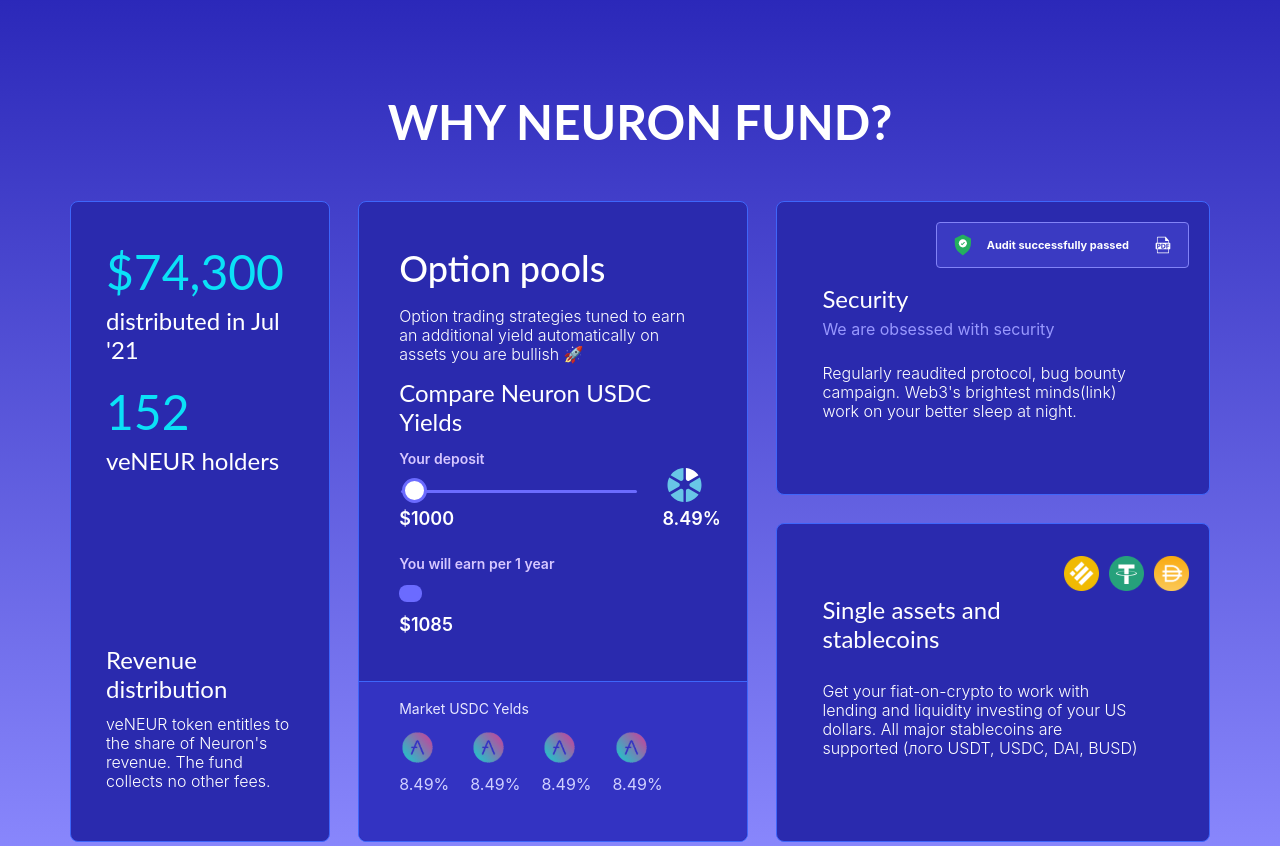
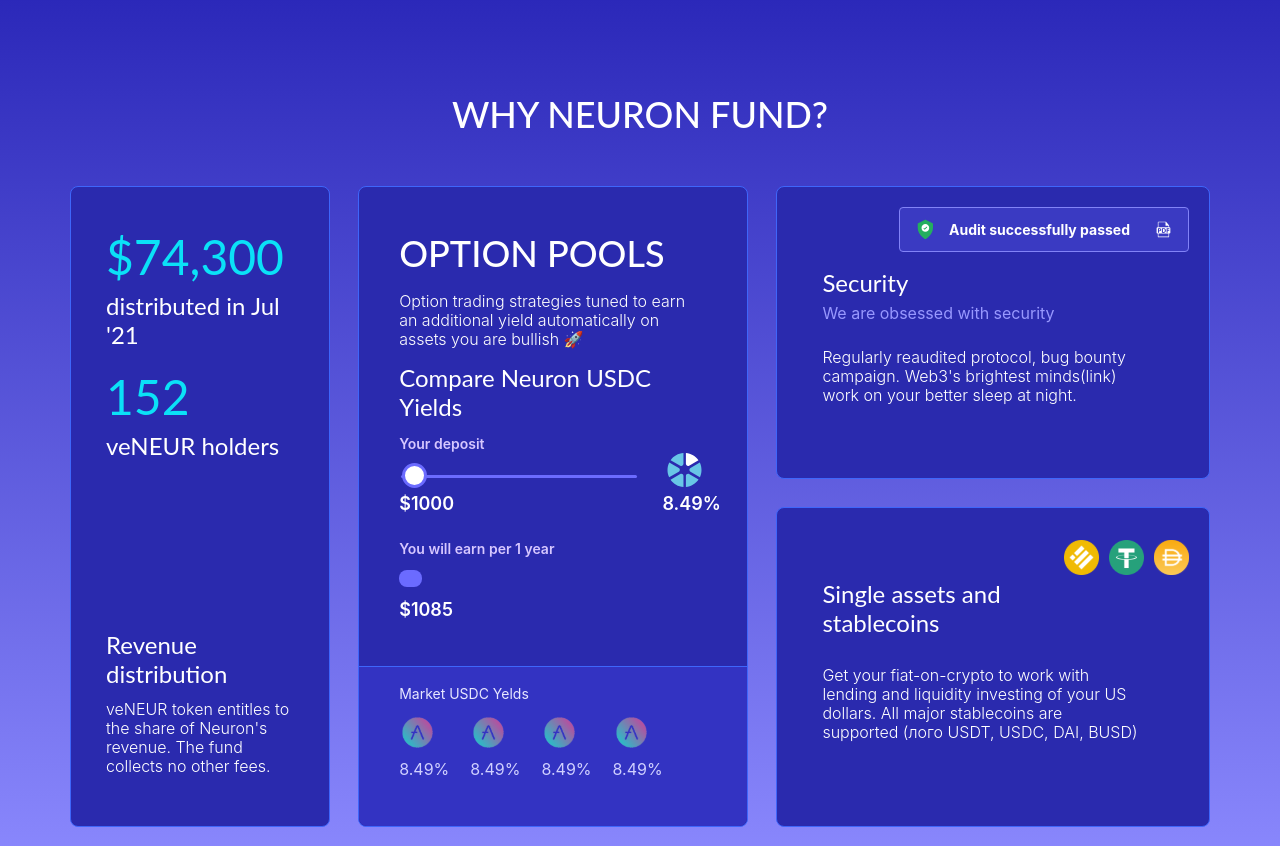
Before and after one commit to aleksandr-kiliushin/neuron, a Next.js app: page / in a window 1280 px wide. Shown: the part 1951-2797 px from the top of the page. Built offline with nearby package versions, Linux system fonts and the light colour scheme.

Commit message:
start why-neuron mobile adaptive

```diff
--- a/src/components/Demo/index.tsx
+++ b/src/components/Demo/index.tsx
@@ -46,7 +46,7 @@
 						max-width: 370px;
 					`}
 				>
-					EARN YIELD IN DEFI WITH NEURON FUND
+					Earn yield in DeFi with Neuron Fund
 				</h3>
 
 				<div
--- a/src/components/HowItWorks/HeaderAndTabs/index.tsx
+++ b/src/components/HowItWorks/HeaderAndTabs/index.tsx
@@ -27,7 +27,7 @@
 					}
 				`}
 			>
-				HOW NEURON FUND WORKS?
+				How Neuron Fund works?
 			</h3>
 
 			<Tabs />
--- a/src/components/Intro/index.tsx
+++ b/src/components/Intro/index.tsx
@@ -73,7 +73,7 @@
 				</div>
 
 				<h2>Earn yield</h2>
-				<h3>ON CRYPTO AND STABLECOINS</h3>
+				<h3>On crypto and stablecoins</h3>
 
 				<div
 					css={css`
--- /dev/null
+++ b/src/components/WhyNeuron/AuditPassed.tsx
@@ -0,0 +1,53 @@
+import Image from 'next/image'
+import { css } from '@emotion/react'
+
+// Utils
+import { useIsMobile } from '#utils/hooks'
+
+// Styles
+import { Color, mqMobile } from '#styles/index'
+
+// Assets
+import greenShieldSvg from '#assets/green-shield.svg'
+import pdfDocSvg from '#assets/pdf-doc.svg'
+
+export const AuditPassed = () => {
+	const isMobile = useIsMobile()
+
+	return (
+		<div
+			css={css`
+				align-self: end;
+				display: flex;
+				align-items: center;
+				width: fit-content;
+				margin-bottom: 16px;
+				padding: 11px 17px;
+				background-color: ${Color.Violet14};
+				border: 1px solid ${Color.Violet15};
+				border-radius: 4px;
+				color: white;
+				font-weight: 700;
+				${mqMobile} {
+					align-self: center;
+					margin-bottom: 0;
+					padding: 12px 20px;
+					background-color: ${Color.Violet23};
+				}
+			`}
+		>
+			<Image alt="" height={isMobile ? '25' : '21'} src={greenShieldSvg} />
+
+			<div
+				css={css`
+					margin: 0 26px 0 16px;
+					font-size: 11px;
+					font-size: 14px;
+				`}
+			>
+				Audit successfully passed
+			</div>
+			<Image alt="" height={isMobile ? '20' : '17'} src={pdfDocSvg} />
+		</div>
+	)
+}
--- a/src/components/WhyNeuron/DistributionCard.tsx
+++ b/src/components/WhyNeuron/DistributionCard.tsx
@@ -33,7 +33,7 @@
 			</div>
 
 			<div>
-				<h4 css={{ marginBottom: '12px', color: 'white' }}>Revenue distribution</h4>
+				<h4 css={{ marginBottom: '12px' }}>Revenue distribution</h4>
 
 				<CardText>
 					veNEUR token entitles to the share of Neuron&#39;s revenue. The fund collects no other
--- /dev/null
+++ b/src/components/WhyNeuron/OptionPoolsCard/MarketUsdcYields.tsx
@@ -0,0 +1,66 @@
+import Image from 'next/image'
+import { css } from '@emotion/react'
+
+// Styles
+import { Color, mqMobile } from '#styles/index'
+
+export const MarketUsdcYields = ({ marketUsdcYields }: IProps) => {
+	return (
+		<div
+			css={css`
+				padding: 18px 40px 28px;
+				background-color: ${Color.Violet17};
+				border-top: 1px solid ${Color.Violet11};
+				border-radius: 0 0 8px 8px;
+				${mqMobile} {
+					display: none;
+				}
+			`}
+		>
+			<div
+				css={{
+					marginBottom: '15px',
+					color: Color.Violet18,
+					fontSize: '14px',
+					lineHeight: '17px',
+				}}
+			>
+				Market USDC Yelds
+			</div>
+
+			<div
+				css={css`
+					display: flex;
+					column-gap: 21px;
+				`}
+			>
+				{marketUsdcYields.map(({ logo, percent }, index) => (
+					<div
+						css={{ display: 'flex', flexDirection: 'column', alignItems: 'start', rowGap: '8px' }}
+						key={index}
+					>
+						<div css={{ paddingLeft: '3px' }}>
+							<Image alt="" src={logo} />
+						</div>
+						<div css={{ color: Color.Violet19, fontSize: '16px', lineHeight: '19px' }}>
+							{percent}%
+						</div>
+					</div>
+				))}
+			</div>
+		</div>
+	)
+}
+
+interface IProps {
+	/**
+	 * В самом низу “Market USDC Yelds” это список из иконок и процентов других
+	 * протоколов, нужно предусмотреть возможно задавать эти значения через пропсы.
+	 **/
+	marketUsdcYields: marketUsdcYieldsItem[]
+}
+
+interface marketUsdcYieldsItem {
+	logo: string
+	percent: number
+}
--- a/src/components/WhyNeuron/OptionPoolsCard/index.tsx
+++ b/src/components/WhyNeuron/OptionPoolsCard/index.tsx
@@ -1,19 +1,24 @@
-import Image from 'next/image'
-import { css } from '@emotion/react'
-
 // Components
 import { Card } from '../Card'
 import { CompareYields } from './CompareYields'
+import { MarketUsdcYields } from './MarketUsdcYields'
 import { CardText } from '../CardText'
 
-// Styles
-import { Color } from '#styles/index'
+// Assets
+import aaveLogoSvg from '#assets/aave-logo.svg'
 
-export const OptionPoolsCard = ({ marketUsdcYields }: IProps) => {
+export const OptionPoolsCard = () => {
+	const marketUsdcYields = [
+		{ logo: aaveLogoSvg, percent: 8.49 },
+		{ logo: aaveLogoSvg, percent: 8.49 },
+		{ logo: aaveLogoSvg, percent: 8.49 },
+		{ logo: aaveLogoSvg, percent: 8.49 },
+	]
+
 	return (
 		<Card css={{ gridArea: 'option-pools', display: 'grid', gridTemplateRows: '3fr 1fr' }}>
 			<div css={{ padding: '45px 40px' }}>
-				<h3 css={{ marginBottom: '17px', color: 'white' }}>Option pools</h3>
+				<h3 css={{ marginBottom: '17px' }}>Option pools</h3>
 
 				<CardText css={{ maxWidth: '310px', marginBottom: '14px' }}>
 					Option trading strategies tuned to earn an additional yield automatically on assets you
@@ -23,50 +28,7 @@
 				<CompareYields />
 			</div>
 
-			<div
-				css={css`
-					padding: 18px 40px 28px;
-					background-color: ${Color.Violet17};
-					border-top: 1px solid ${Color.Violet11};
-					border-radius: 0 0 8px 8px;
-				`}
-			>
-				<div
-					css={{
-						marginBottom: '15px',
-						color: Color.Violet18,
-						fontSize: '14px',
-						lineHeight: '17px',
-					}}
-				>
-					Market USDC Yelds
-				</div>
-
-				<div css={{ display: 'flex', columnGap: '21px' }}>
-					{marketUsdcYields.map(({ logo, percent }, index) => (
-						<div
-							css={{ display: 'flex', flexDirection: 'column', alignItems: 'start', rowGap: '8px' }}
-							key={index}
-						>
-							<div css={{ paddingLeft: '3px' }}>
-								<Image alt="" src={logo} />
-							</div>
-							<div css={{ color: Color.Violet19, fontSize: '16px', lineHeight: '19px' }}>
-								{percent}%
-							</div>
-						</div>
-					))}
-				</div>
-			</div>
+			<MarketUsdcYields marketUsdcYields={marketUsdcYields} />
 		</Card>
 	)
 }
-
-interface IProps {
-	marketUsdcYields: marketUsdcYieldsItem[]
-}
-
-interface marketUsdcYieldsItem {
-	logo: string
-	percent: number
-}
--- a/src/components/WhyNeuron/SecurityCard.tsx
+++ b/src/components/WhyNeuron/SecurityCard.tsx
@@ -1,18 +1,19 @@
-import Image from 'next/image'
 import { css } from '@emotion/react'
 
 // Components
 import { Card } from './Card'
 import { CardText } from './CardText'
+import { AuditPassed } from './AuditPassed'
+
+// Utils
+import { useIsMobile } from '#utils/hooks'
 
 // Styles
 import { Color } from '#styles/index'
 
-// Assets
-import greenShieldSvg from '#assets/green-shield.svg'
-import pdfDocSvg from '#assets/pdf-doc.svg'
+export const SecurityCard = () => {
+	const isMobile = useIsMobile()
 
-export const SecurityCard = () => {
 	return (
 		<Card
 			css={css`
@@ -22,29 +23,9 @@
 				padding: 20px 20px 50px 45px;
 			`}
 		>
-			<div
-				css={css`
-					align-self: end;
-					display: flex;
-					align-items: center;
-					width: fit-content;
-					margin-bottom: 16px;
-					padding: 11px 17px;
-					background-color: ${Color.Violet14};
-					border: 1px solid ${Color.Violet15};
-					border-radius: 4px;
-					color: white;
-					font-size: 11px;
-					font-weight: 700;
-				`}
-			>
-				<Image alt="" src={greenShieldSvg} />
+			{!isMobile && <AuditPassed />}
 
-				<div css={{ margin: '0 26px 0 16px' }}>Audit successfully passed</div>
-				<Image alt="" src={pdfDocSvg} />
-			</div>
-
-			<h4 css={{ marginBottom: '7px', color: 'white' }}>Security</h4>
+			<h4 css={{ marginBottom: '7px' }}>Security</h4>
 
 			<div
 				css={{ marginBottom: '25px', color: Color.Violet16, fontSize: '16px', lineHeight: '19px' }}
--- a/src/components/WhyNeuron/SingleAssetsCard.tsx
+++ b/src/components/WhyNeuron/SingleAssetsCard.tsx
@@ -22,9 +22,7 @@
 				<Image alt="" src={singleAssetsLogosSvg} />
 			</div>
 
-			<h4 css={{ maxWidth: '300px', marginBottom: '29px', color: 'white' }}>
-				Single assets and stablecoins
-			</h4>
+			<h4 css={{ maxWidth: '300px', marginBottom: '29px' }}>Single assets and stablecoins</h4>
 
 			<CardText css={{ maxWidth: '320px' }}>
 				Get your fiat-on-crypto to work with lending and liquidity investing of your US dollars. All
--- a/src/components/WhyNeuron/index.tsx
+++ b/src/components/WhyNeuron/index.tsx
@@ -5,17 +5,16 @@
 import { OptionPoolsCard } from './OptionPoolsCard'
 import { SecurityCard } from './SecurityCard'
 import { SingleAssetsCard } from './SingleAssetsCard'
+import { AuditPassed } from './AuditPassed'
 
-// Assets
-import aaveLogoSvg from '#assets/aave-logo.svg'
+// Utils
+import { useIsMobile } from '#utils/hooks'
+
+// Styles
+import { Color, mqMobile } from '#styles/index'
 
 export const WhyNeuron = () => {
-	const marketUsdcYields = [
-		{ logo: aaveLogoSvg, percent: 8.49 },
-		{ logo: aaveLogoSvg, percent: 8.49 },
-		{ logo: aaveLogoSvg, percent: 8.49 },
-		{ logo: aaveLogoSvg, percent: 8.49 },
-	]
+	const isMobile = useIsMobile()
 
 	return (
 		<div
@@ -26,9 +25,33 @@
 				height: 890px;
 				padding: 95px 70px;
 				background: linear-gradient(180deg, #2c29ba 0%, #2b28b9 0.01%, #8d8bff 100%);
+				${mqMobile} {
+					row-gap: 24px;
+					height: auto;
+					padding: 0 16px;
+				}
 			`}
 		>
-			<h2 css={{ color: 'white', textAlign: 'center' }}>Why Neuron fund?</h2>
+			<h3 css={{ textAlign: 'center' }}>Why {isMobile && <br />} Neuron Fund?</h3>
+
+			<div
+				css={css`
+					display: none;
+					${mqMobile} {
+						display: block;
+						color: ${Color.Violet9};
+						font-size: 12px;
+						font-family: 18px;
+						text-align: center;
+					}
+				`}
+			>
+				NEUR farming solution provides the best user experience and highest level of safety,
+				combined with an attractive reward mechanism and instant staking liquidity through various
+				of strategies.
+			</div>
+
+			{isMobile && <AuditPassed />}
 
 			<div
 				css={css`
@@ -39,10 +62,20 @@
 					grid-template-columns: 12fr 18fr 20fr;
 					gap: 28px;
 					height: 584px;
+					${mqMobile} {
+						grid-template-areas:
+							'security'
+							'distribution'
+							'option-pools'
+							'single-assets';
+						grid-template-columns: auto;
+						gap: 16px;
+						height: auto;
+					}
 				`}
 			>
 				<DistributionCard />
-				<OptionPoolsCard marketUsdcYields={marketUsdcYields} />
+				<OptionPoolsCard />
 				<SecurityCard />
 				<SingleAssetsCard />
 			</div>
--- a/src/styles/globals.css
+++ b/src/styles/globals.css
@@ -29,6 +29,7 @@
 	font-size: 36px;
 	font-weight: 500;
 	line-height: 43px;
+	text-transform: uppercase;
 }
 
 h4 {
```
